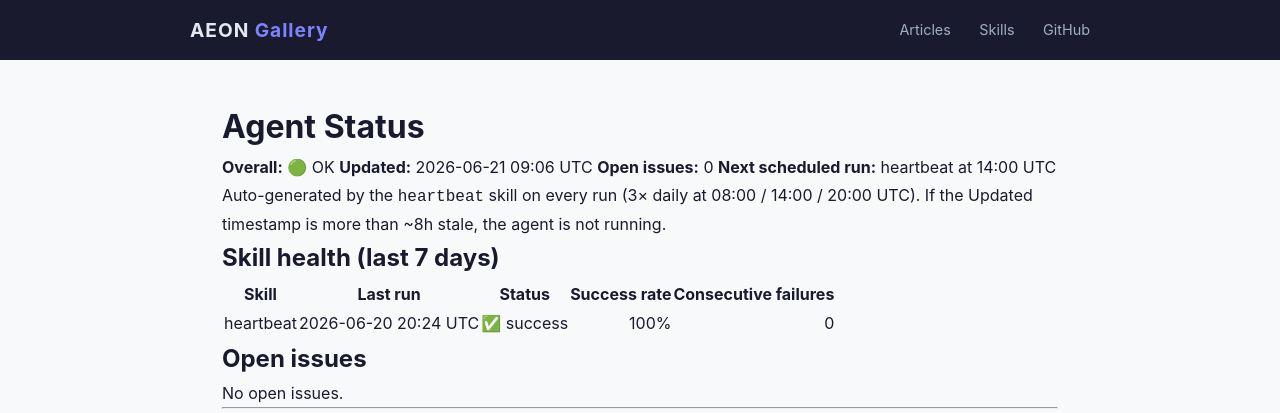
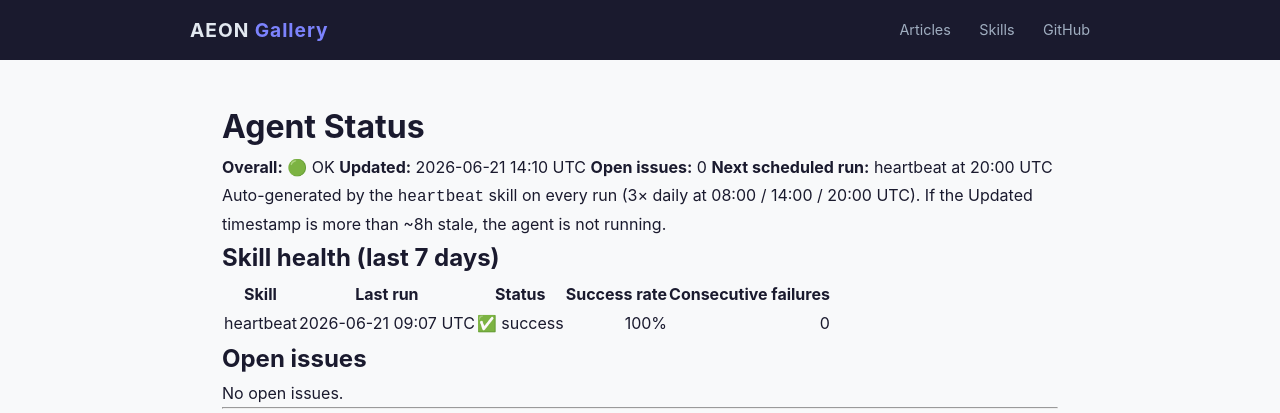
Before and after one commit to amaz98/maz-aeon, a Jekyll site: the page built from docs/status.md, in a window 1280 px wide. Shown: the top 413 px of the page. Built offline with Jekyll 4.4.1, drawn with Linux system fonts in a browser that asks for light colours.

Commit message:
chore(heartbeat): auto-commit 2026-06-21

```diff
--- a/docs/status.md
+++ b/docs/status.md
@@ -7,9 +7,9 @@
 # Agent Status
 
 **Overall:** 🟢 OK
-**Updated:** 2026-06-21 09:06 UTC
+**Updated:** 2026-06-21 14:10 UTC
 **Open issues:** 0
-**Next scheduled run:** heartbeat at 14:00 UTC
+**Next scheduled run:** heartbeat at 20:00 UTC
 
 Auto-generated by the `heartbeat` skill on every run (3× daily at 08:00 / 14:00 / 20:00 UTC). If the Updated timestamp is more than ~8h stale, the agent is not running.
 
@@ -17,7 +17,7 @@
 
 | Skill | Last run | Status | Success rate | Consecutive failures |
 |-------|----------|--------|-------------:|---------------------:|
-| heartbeat | 2026-06-20 20:24 UTC | ✅ success | 100% | 0 |
+| heartbeat | 2026-06-21 09:07 UTC | ✅ success | 100% | 0 |
 
 ## Open issues
 
--- a/memory/token-usage.csv
+++ b/memory/token-usage.csv
@@ -67,3 +67,4 @@
 2026-06-20,heartbeat,claude-opus-4-7,10,4335,262478,31483
 2026-06-20,heartbeat,claude-opus-4-7,13,4864,416429,33069
 2026-06-21,heartbeat,claude-opus-4-7,19,3107,693969,30444
+2026-06-21,heartbeat,claude-opus-4-7,11,3701,302618,32000
```
Also changed, not shown: memory/logs/2026-06-21.md (+9 -0 lines), .outputs/heartbeat.md.
